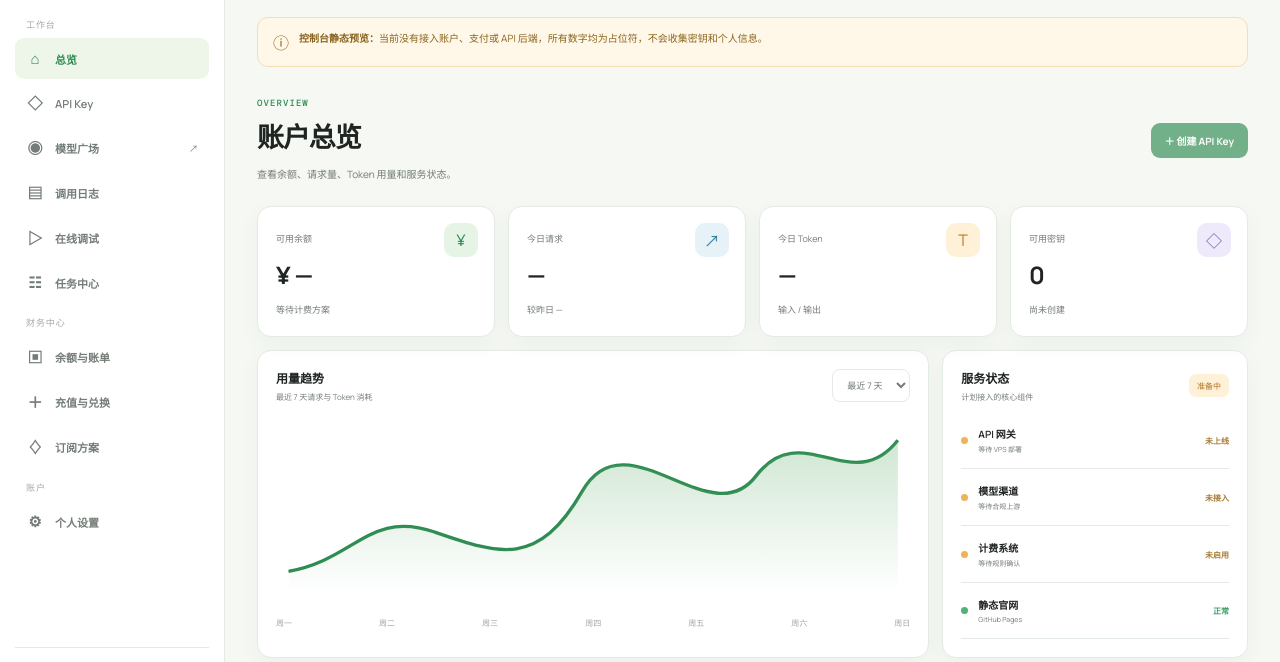
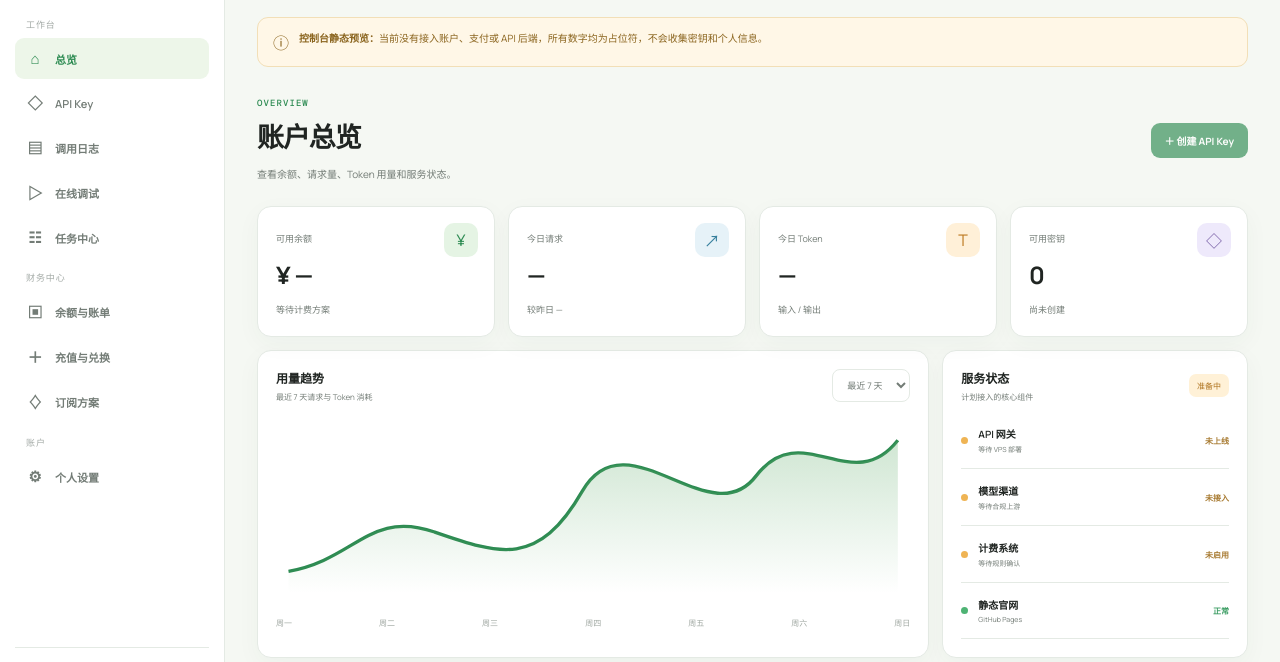
Before and after one commit to Henry0620-tuzi/apipanda, a plain HTML site: page console.html in a window 1280 px wide. Shown: the part 79-741 px from the top of the page. Drawn offline with nearby package versions, Linux system fonts and the light colour scheme.

Commit message:
Remove model catalog from console

```diff
--- a/console.html
+++ b/console.html
@@ -15,7 +15,6 @@
       <div class="side-label">工作台</div><nav>
         <button class="nav-item active" data-page="overview"><i>⌂</i><span>总览</span></button>
         <button class="nav-item" data-page="keys"><i>◇</i><span>API Key</span></button>
-        <a class="nav-item nav-link" href="index.html#models"><i>◉</i><span>模型广场</span><b>↗</b></a>
         <button class="nav-item" data-page="logs"><i>▤</i><span>调用日志</span></button>
         <button class="nav-item" data-page="playground"><i>▷</i><span>在线调试</span></button>
         <button class="nav-item" data-page="tasks"><i>☷</i><span>任务中心</span></button>
```
